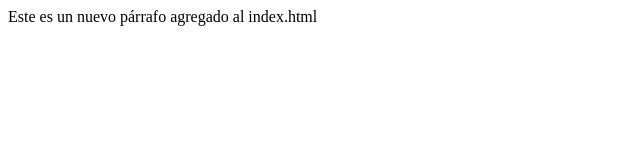
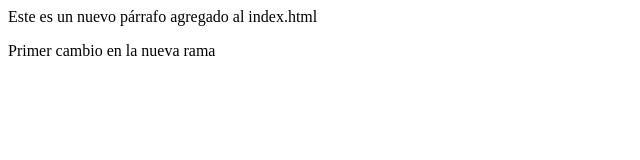
Before and after one commit to j3an31/Laboratorio2IDWeb, a plain HTML site: page index.html in a window 1280 px wide. Shown: the whole page, without its empty margins (0-640 px from the left). Drawn offline with Linux system fonts and the light colour scheme.

Commit message:
Commit 1: agregar primer párrafo en index.html

```diff
--- a/index.html
+++ b/index.html
@@ -1 +1,2 @@
 <p>Este es un nuevo párrafo agregado al index.html</p>
+<p>Primer cambio en la nueva rama</p>
```
